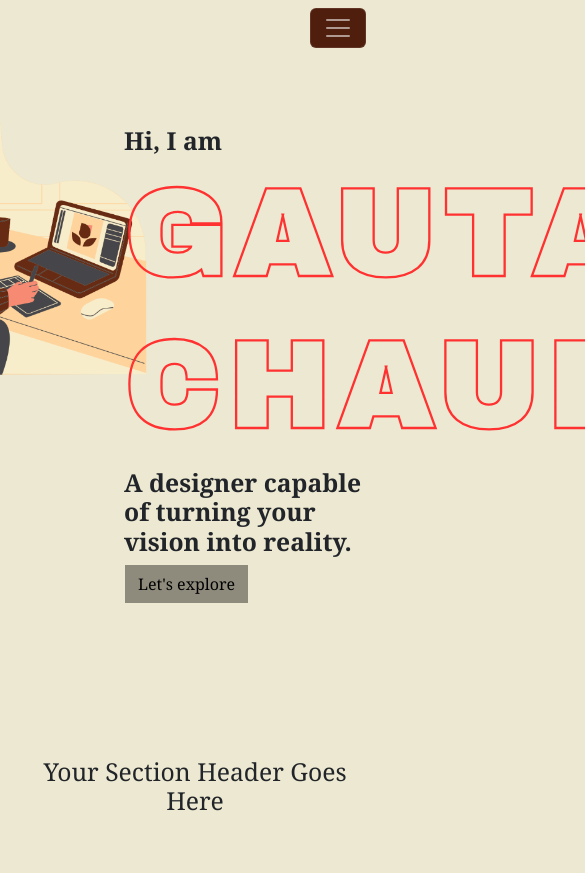
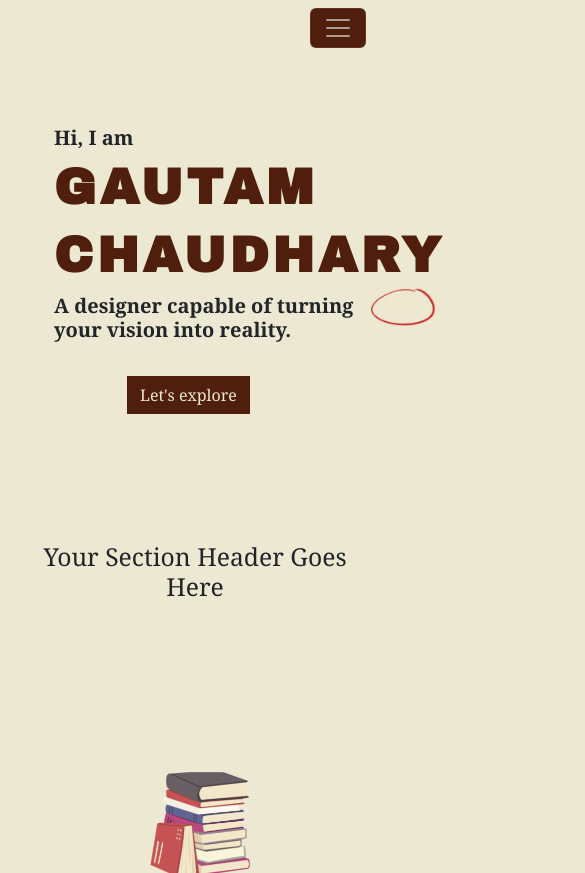
Before and after one commit to Gautam-1415/Portfolio, a plain HTML site: page index.html in a window 390 px wide. Shown: the top 873 px of the page, 585 px wide, since content can reach past the window. Drawn offline with nearby package versions, Linux system fonts and the light colour scheme; a web font is replaced by a local one.

Commit message:
Update style.css

```diff
--- a/style.css
+++ b/style.css
@@ -1,8 +1,7 @@
-
-body{
-  font-family:Cambria, Cochin, Georgia, Times, 'Times New Roman', serif;
+body {
+  font-family: Cambria, Cochin, Georgia, Times, 'Times New Roman', serif;
   background-color: #ede8d1;
-  font-size: 100%
+  font-size: 100%;
 }
 
 /* Scroll bar */
@@ -11,31 +10,28 @@ body{
   width: 10px;
 }
 
-/* Track */
 ::-webkit-scrollbar-track {
   background: #ede8d1;
 }
 
-/* Handle */
 ::-webkit-scrollbar-thumb {
   background: #4f1e0c;
 }
 
-/* Handle on hover */
 ::-webkit-scrollbar-thumb:hover {
   background: #3f3939;
 }
 
 /* section 1 */
 
-.container-fluid{
+.container-fluid {
   position: relative;
+}
 
-}
 .nav-link {
   color: #4f1e0c;
   margin-right: 24px;
-  font-family:Cambria, Cochin, Georgia, Times, 'Times New Roman', serif;
+  font-family: Cambria, Cochin, Georgia, Times, 'Times New Roman', serif;
   letter-spacing: 5px;
   font-weight: 800;
 }
@@ -44,13 +40,12 @@ body{
   background-color: #4f1e0c;
 }
 
-.main_head1, .main_head4{
+.main_head1, .main_head4 {
   margin-left: 100px;
   font-weight: 700;
-
 }
 
-.main_head2, .main_head3{
+.main_head2, .main_head3 {
   font-family: "Archivo Black", sans-serif;
   font-weight: 900;
   letter-spacing: 10px;
@@ -58,10 +53,10 @@ body{
   color: rgba(0, 0, 0, 0);
   margin-left: 100px;
   font-size: 120px;
-  animation-delay: 2s ;
+  animation-delay: 2s;
 }
 
-.imagehead{
+.imagehead {
   position: absolute;
   height: 300px;
   top: -50px;
@@ -69,96 +64,217 @@ body{
   z-index: -1;
 }
 
-.gif{
+.gif {
   position: absolute;
   z-index: -1;
   height: 76px;
   top: 333px;
   left: 605px;
-
 }
 
-.button{
+.btn {
   background-color: #4f1e0c;
   color: #ede8d1;
+}
+
+.btn:hover {
+  background-color: #4f1e0c;
+  color: #ede8d1;
+}
+
+.button {
   position: absolute;
   right: 130px;
   border-radius: 0px;
-
 }
 
-.anim{
+.anim {
   opacity: 0;
   transform: translateY(40px);
   animation: moveup 1s linear forwards;
 }
+
 @keyframes moveup {
-  100%{
+  100% {
     opacity: 1;
     transform: translateY(0px);
   }
 }
 
+@media screen and (max-width: 1090px) {
+
+  .main_head2, .main_head3 {
+    font-size: 100px;
+  }
+  .main_head4 {
+  font-size: 25px;
+}
+.imagehead {
+  height: 260px;
+}
+
+.gif {
+  height: 56px;
+  top: 290px;
+  left: 500px;
+}
+
+}
+@media screen and (max-width: 935px) {
+
+  .main_head2, .main_head3 {
+    font-size: 80px;
+  }
+  .main_head4 {
+  font-size: 20px;
+}
+.imagehead {
+  height: 200px;
+}
+
+.gif {
+  height: 46px;
+  top: 240px;
+  left: 420px;
+}
+}
+@media screen and (max-width: 790px) {
+  .main_head1{
+   text-align: center;
+   font-size: 20px;
+  }
+ .main_head2, .main_head3 {
+   font-size: 60px;
+   text-align: center;
+ }
+ .main_head4 {
+ font-size: 20px;
+ text-align: center;
+}
+.imagehead {
+ opacity: 0.2;
+}
+.gif {
+ height: 46px;
+ top: 180px;
+ left: 490px;
+}
+.button {
+ position: absolute;
+ text-align: center;
+ top: 250px;
+ right: 35%;
+ border-radius: 0px;
+}
+}
+@media screen and (max-width: 650px) {
+  .main_head1{
+  text-align:left;
+  font-size: 20px;
+  margin-left: 30px;
+ }
+.main_head2, .main_head3 {
+ justify-content: center;
+ letter-spacing: 4px;
+  -webkit-text-stroke:0px red;
+  color: #4f1e0c;
+  font-size: 50px;
+  text-align:left;
+  margin-left: 30px;
+}
+.main_head4 {
+font-size: 20px;
+text-align:left;
+margin-left: 30px;
+}
+.imagehead {
+opacity: 0;
+}
+.gif {
+height: 46px;
+top: 158px;
+left: 351px;
+}
+.button {
+position: absolute;
+text-align: center;
+top: 250px;
+right: 35%;
+border-radius: 0px;
+}
+.img-fluid{
+  margin-top: 100px;
+}
+
+}
+
 /* section 2 */
 
-.second{
+.second {
   text-align: center;
   justify-content: center;
   margin-top: 150px;
-padding-top:50px ;
+  padding-top: 50px;
 }
-#heading2{
+.sub_header{
+   margin-top: 45px;
+}
+#heading2 {
   margin-bottom: 60px;
+}
 
-}
-.one1{
+.one1 {
   padding-right: 50px;
 }
-h4{
+
+h4 {
   font-weight: 600;
 }
-.second .row{
+
+.second .row {
   padding: 0px 100px 0px 120px;
   margin: 0px;
+}
 
-}
 .col-md-4 {
   padding: 0px 80px 80px 60px;
+}
 
-}
-.image{
+.image {
   margin-bottom: 20px;
 }
-
 /* section 3 */
 
-.third{
+.third {
   text-align: center;
   justify-content: center;
   margin-top: 70px;
   margin-bottom: 60px;
   padding-top: 40px;
 }
-#heading3{
+
+#heading3 {
   margin-bottom: 40px;
+}
 
-  }
-h4{
+h4 {
   font-weight: 600;
 }
-  .third .row{
+
+.third .row {
   padding: 0px 100px 0px 120px;
   margin: 0px;
+}
 
-    }
 .third .col-md-4 {
   padding: 3px;
   position: relative;
 }
-.image1{
+
+.image1 {
   width: 95%;
+}
 
-    }
 .middle {
   position: absolute;
   top: 50%;
@@ -166,7 +282,8 @@ h4{
   transform: translate(-50%, -50%);
   text-align: center;
 }
-.text{
+
+.text {
   background-color: #ede8d1;
   color: black;
   font-size: 13px;
@@ -174,64 +291,69 @@ h4{
   padding: 14px 30px;
   opacity: 0.9;
 }
-.image1:hover{
+
+.image1:hover {
   opacity: 0.7;
 }
 
 /* section 4 */
 
-  .image2{
-    max-width: 120%;
-    height: auto;
-  }
-  .fourth{
+.fourth {
   margin-top: 200px;
   margin-bottom: 150px;
   padding-left: 0px;
 }
-  .fourth .row{
+
+.fourth .row {
   padding: 40px 100px 0px 120px;
 }
-  .btn{
-  background-color: rgba(0, 0, 0, 0.4);
-  color: black;
+
+.btn {
   border-radius: 0px;
   border-color: transparent;
 }
-  .one{
+
+.one {
   padding-right: 20px;
 }
- #heading4{
+
+#heading4 {
   padding-bottom: 80px;
 }
- h5{
+
+h5 {
   padding-bottom: 30px;
 }
 
 /* section 5 */
- .fifth{
+
+.fifth {
   padding-left: 0px;
-  margin-top: 190px;
 
 }
- .image3{
+
+.image3 {
   width: 100%;
-      height: 650px;
- }
- .link {
-  width : 5%;
-  margin : 10px 20px;
+  height: 606px;
 }
 
-.one, .two, .three{
-  padding: 0px 100px 50px 100px ;
+.link {
+  width: 5%;
+  margin: 10px 20px;
 }
-.two{
+
+.one, .two, .three {
+  padding: 0px 100px 50px 100px;
+}
+
+.two {
   font-weight: 600;
 }
-.four{
+
+.four {
   padding-left: 85px;
 }
-.three{
+
+.three {
   padding-bottom: 30px;
 }
```
Lines whose indentation alone changed are shown as unchanged.
